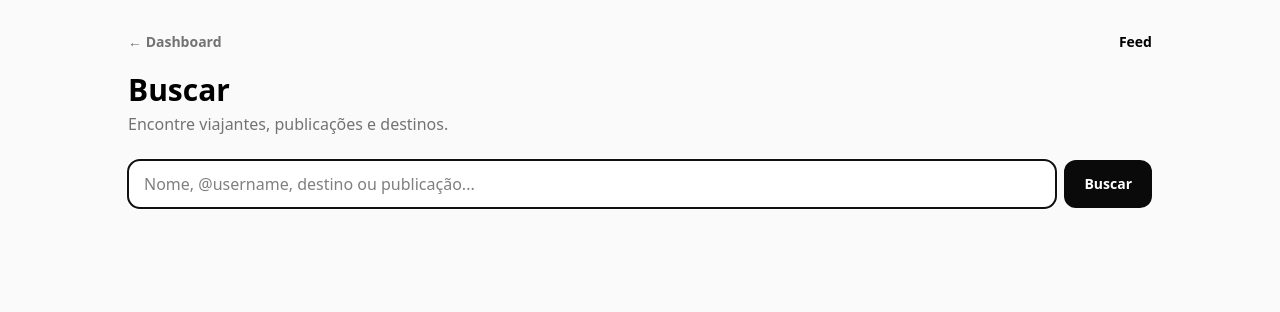
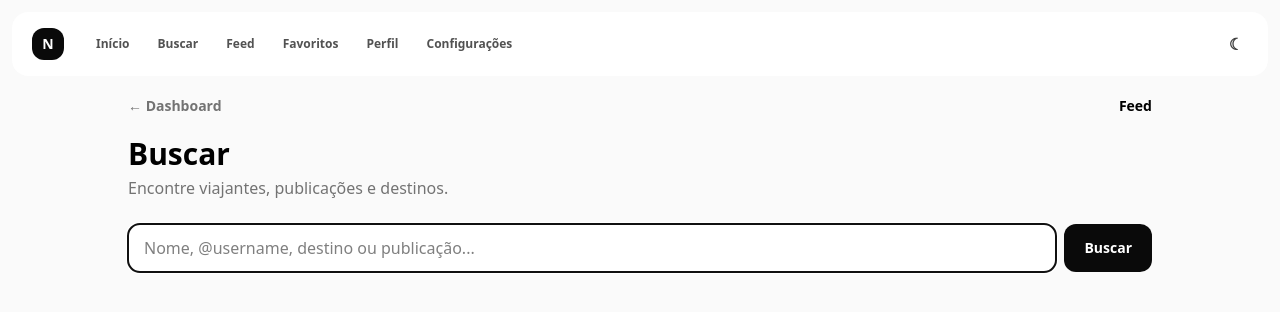
Before and after one commit to zaysauro/NaBagagem-Web, a Next.js app: page /buscar in a window 1280 px wide. Shown: the top 312 px of the page. Built offline with nearby package versions, Linux system fonts and the light colour scheme.

Commit message:
refactor: use unified fixed header on search

```diff
--- a/app/buscar/page.tsx
+++ b/app/buscar/page.tsx
@@ -2,6 +2,7 @@
 
 import { useEffect, useState } from "react";
 import Link from "next/link";
+import SiteHeader from "@/app/components/site-header";
 
 type Results={users:any[];posts:any[];destinations:any[]};
 export default function SearchPage(){
@@ -9,7 +10,7 @@ export default function SearchPage(){
  async function search(value=q){const term=value.trim();if(!term){setResults({users:[],posts:[],destinations:[]});setSearched(false);return}try{const stored=JSON.parse(localStorage.getItem("nabagagem:recent-searches")||"[]");const next=[term,...stored.filter((x:string)=>x.toLowerCase()!==term.toLowerCase())].slice(0,6);localStorage.setItem("nabagagem:recent-searches",JSON.stringify(next));setRecent(next)}catch{}setLoading(true);setMessage("");const r=await fetch("/api/search?q="+encodeURIComponent(term),{cache:"no-store"});const d=await r.json();if(r.ok)setResults(d);else setMessage(d.error||"Não foi possível buscar.");setLoading(false);setSearched(true);}
  useEffect(()=>{const params=new URLSearchParams(window.location.search);const initial=params.get("q")||"";try{setRecent(JSON.parse(localStorage.getItem("nabagagem:recent-searches")||"[]"))}catch{}if(initial){setQ(initial);search(initial)}},[]);
  const total=results.users.length+results.posts.length+results.destinations.length;
- return <main className="min-h-screen bg-neutral-50 px-4 py-8 sm:px-6"><div className="mx-auto max-w-5xl">
+ return <main className="min-h-screen bg-neutral-50 px-4 pb-8 pt-24 sm:px-6"><SiteHeader /><div className="mx-auto max-w-5xl">
   <div className="flex items-center justify-between"><Link href="/dashboard" className="text-sm font-semibold text-neutral-500">← Dashboard</Link><Link href="/feed" className="text-sm font-semibold">Feed</Link></div>
   <h1 className="mt-5 text-3xl font-bold">Buscar</h1><p className="mt-1 text-neutral-500">Encontre viajantes, publicações e destinos.</p>
   <form onSubmit={e=>{e.preventDefault();search()}} className="mt-6 flex gap-2"><input autoFocus value={q} onChange={e=>setQ(e.target.value)} placeholder="Nome, @username, destino ou publicação..." className="min-w-0 flex-1 rounded-xl border bg-white px-4 py-3"/><button className="rounded-xl bg-neutral-950 px-5 py-3 text-sm font-semibold text-white">Buscar</button></form>{!searched&&recent.length>0&&<div className="mt-3 flex flex-wrap gap-2"><span className="py-1 text-xs text-neutral-400">Recentes:</span>{recent.map(term=><button key={term} type="button" onClick={()=>{setQ(term);search(term)}} className="rounded-full bg-white px-3 py-1 text-xs font-semibold text-neutral-600 shadow-sm">{term}</button>)}</div>}
```
